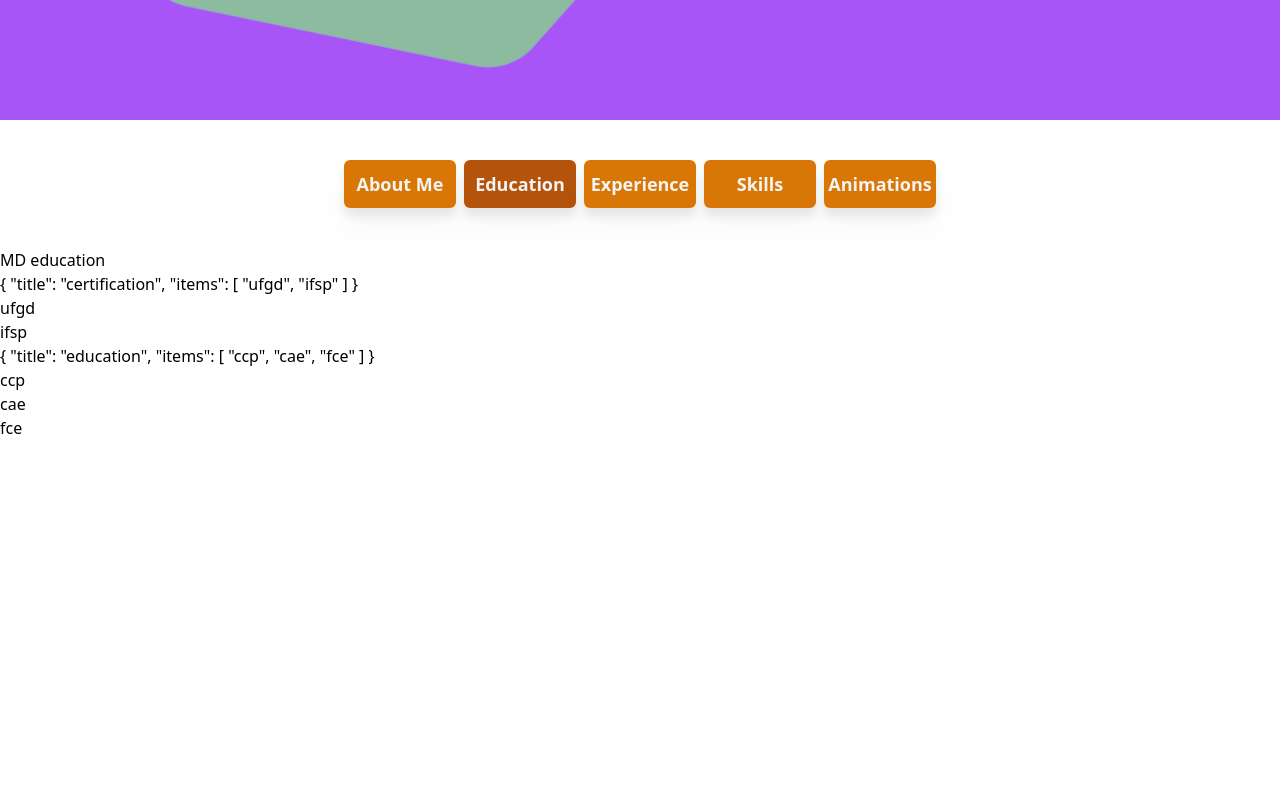
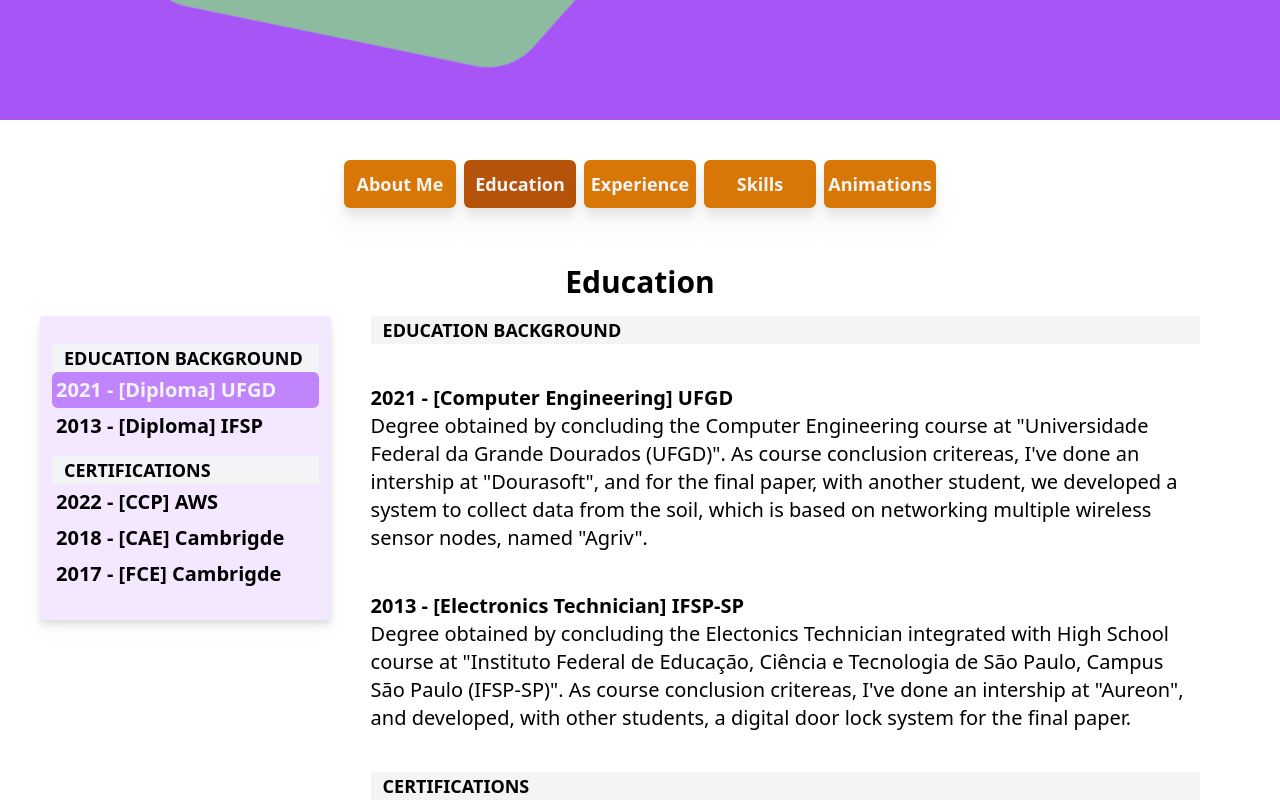
Before and after one commit to Kojji/portfolio-two, a Vue app: page /education in a window 1280 px wide. Shown: the part 680-1480 px from the top of the page. Built offline with nearby package versions, Linux system fonts and the light colour scheme.

Commit message:
add: education md and up layout

```diff
--- a/src/App.vue
+++ b/src/App.vue
@@ -12,9 +12,9 @@ onUnmounted(() => window.removeEventListener('resize', onWidthChange))
 <template>
   <div id="app">
     <FullScreenBanner />
-    <div>
+    <div class="relative">
       <InfoMenu />
-      <router-view class="global-class"/>
+      <router-view class="global-class container mx-auto"/>
     </div>
   </div>
 </template>
--- a/src/assets/i18n.js
+++ b/src/assets/i18n.js
@@ -50,18 +50,20 @@ export default {
         Sections: [
           {
             id: 1,
-            title: "certification",
-            value: "Certifications",
+            title: "education",
+            value: "Education Background",
             items: [
               {
                 id: 1,
                 title: "ufgd",
+                valueMenu: "2021 - [Diploma] UFGD",
                 valueLabel: "2021 - [Computer Engineering] UFGD",
                 valueDescription: "Degree obtained by concluding the Computer Engineering course at \"Universidade Federal da Grande Dourados (UFGD)\". As course conclusion critereas, I've done an intership at \"Dourasoft\", and for the final paper, with another student, we developed a system to collect data from the soil, which is based on networking multiple wireless sensor nodes, named \"Agriv\".",
               },
               {
                 id: 2,
                 title: "ifsp",
+                valueMenu: "2013 - [Diploma] IFSP",
                 valueLabel: "2013 - [Electronics Technician] IFSP-SP",
                 valueDescription: "Degree obtained by concluding the Electonics Technician integrated with High School course at \"Instituto Federal de Educação, Ciência e Tecnologia de São Paulo, Campus São Paulo (IFSP-SP)\". As course conclusion critereas, I've done an intership at \"Aureon\", and developed, with other students, a digital door lock system for the final paper.",
               }
@@ -69,24 +71,27 @@ export default {
           },
           {
             id: 2,
-            title: "education",
-            value: "Education Background",
+            title: "certification",
+            value: "Certifications",
             items: [
               {
                 id: 1,
                 title: "ccp",
+                valueMenu: "2022 - [CCP] AWS",
                 valueLabel: "2022 - [Certified Cloud Practitioner (CCP)] AWS",
                 valueDescription: "Certification regarding passing grade at AWS CCP examination.",
               },
               {
                 id: 2,
                 title: "cae",
+                valueMenu: "2018 - [CAE] Cambrigde",
                 valueLabel: "2018 - [Certificate in Advanced English (CAE)] Cambrigde English",
                 valueDescription: "Certification regarding the score of 183 at Cambridge's CAE examination, equivalent to CEFR's C1 Level.",
               },
               {
                 id: 3,
                 title: "fce",
+                valueMenu: "2017 - [FCE] Cambrigde",
                 valueLabel: "2017 - [First Certificate in English (FCE)] Cambrigde English",
                 valueDescription: "Certification regarding the score of 193 at Cambridge's FCE examination, equivalent to CEFR's C1 Level.",
               }
@@ -199,18 +204,20 @@ export default {
         Sections: [
           {
             id: 1,
-            title: "certification",
-            value: "Certificações",
+            title: "education",
+            value: "Formação Acadêmica",
             items: [
               {
                 id: 1,
                 title: "ufgd",
+                valueMenu: "2021 - [Diploma] UFGD",
                 valueLabel: "2021 - [Engenheiro de Computação] UFGD",
                 valueDescription: "Conclusão do curso de Engenharia de Computação na Universidade Federal da Grande Dourados (UFGD). Como critério de formação, realizei um estágio na \"Dourasoft\", e desenvolvi, com outro acadêmico, um sistema de coleta de dados do solo, composto de multiplos equipamentos de comunicação sem fio, denominado Agriv, como TCC.",
               },
               {
                 id: 2,
                 title: "ifsp",
+                valueMenu: "2013 - [Diploma] IFSP",
                 valueLabel: "2013 - [Técnico em Eletrônica] IFSP-SP",
                 valueDescription: "Conclusão do curso de Técnico em Eletrônica e Ensino Médio no Instituto Federal de Educação, Ciência e Tecnologia de São Paulo, Campus São Paulo (IFSP-SP). Como critérios de formação, realizei um estágio na \"Aureon\", e desenvolvi, junto com outros acadêmicos, um sistema de trava eletrônica por senha como TCC.",
               }
@@ -218,24 +225,27 @@ export default {
           },
           {
             id: 2,
-            title: "education",
-            value: "Formação Acadêmica",
+            title: "certification",
+            value: "Certificações",
             items: [
               {
                 id: 1,
                 title: "ccp",
+                valueMenu: "2022 - [CCP] AWS",
                 valueLabel: "2022 - [Certified Cloud Practitioner (CCP)] AWS",
                 valueDescription: "Certificado referente à aprovação no exame CCP da AWS.",
               },
               {
                 id: 2,
                 title: "cae",
+                valueMenu: "2018 - [CAE] Cambrigde",
                 valueLabel: "2018 - [Certificate in Advanced English (CAE)] Cambridge English",
                 valueDescription: "Certificado de pontuação 183 no exame CAE de Cambridge, equivalente ao nível C1 do \"CEFR\".",
               },
               {
                 id: 3,
                 title: "fce",
+                valueMenu: "2017 - [FCE] Cambrigde",
                 valueLabel: "2017 - [First Certificate in English (FCE)] Cambrigde English",
                 valueDescription: "Certificado de pontuação 193 no exame FCE de Cambridge, equivalente ao nível C1 do \"CEFR\".",
               },
--- a/src/components/EducationMDItem.vue
+++ b/src/components/EducationMDItem.vue
@@ -1,5 +1,5 @@
 <script setup>
-import { inject, reactive } from 'vue'
+import { inject, reactive, ref } from 'vue'
 
 const $t = inject('$t');
 
@@ -21,14 +21,32 @@ let educationItems = reactive([
   },
 ])
 
+const selected = ref('ufgd')
 </script>
 
 <template>
-  <div>MD education</div>
-  <div v-for="(item, index) in educationItems" :key="index">
-    {{item}}
-    <div v-for="(subItem, subIndex) in item.items" :key="subIndex" >
-      {{subItem}}
+  <div class="px-10 flex flex-col" id="big-education-card" >
+    <h2 class="py-4 mx-auto font-bold lg:text-3xl text-2xl">{{$t('InfoCards.Education.PageTitle')}}</h2>
+    <div class="inline-flex">
+      <div class="px-3 py-4 lg:w-96 w-64 h-min bg-purple-100 rounded drop-shadow-lg">
+        <div v-for="(item, index) in educationItems" :key="index" class="my-3">
+          <div class="px-3 bg-gray-100 font-semibold text-lg uppercase">{{$t(`InfoCards.Education.Sections[${index}].value`)}}</div>
+          <div v-for="(subItem, subIndex) in item.items" :key="subIndex" >
+            <a :href="'#' + subItem">
+              <button class="hover:bg-purple-400 hover:text-zinc-100 w-full flex items-center p-1 rounded-md font-semibold text-xl" :class="{ 'bg-purple-400 text-zinc-100' : selected == $t(`InfoCards.Education.Sections[${index}].items[${subIndex}].title`) }" @click="selected = $t(`InfoCards.Education.Sections[${index}].items[${subIndex}].title`)" >{{$t(`InfoCards.Education.Sections[${index}].items[${subIndex}].valueMenu`)}}</button>
+            </a>
+          </div>
+        </div>
+      </div>
+      <div class="w-full lg:px-10 px-5">
+        <div v-for="(item, index) in educationItems" :key="index">
+          <div class="px-3 bg-gray-100 font-semibold text-lg uppercase">{{$t(`InfoCards.Education.Sections[${index}].value`)}}</div>
+          <div v-for="(subItem, subIndex) in item.items" :key="subIndex" class="my-10">
+            <p :id="subItem" class="font-bold text-xl">{{$t(`InfoCards.Education.Sections[${index}].items[${subIndex}].valueLabel`)}}</p>
+            <p class="text-xl" >{{$t(`InfoCards.Education.Sections[${index}].items[${subIndex}].valueDescription`)}}</p>
+          </div>
+        </div>
+      </div>
     </div>
   </div>
 </template>
--- a/src/components/EducationSMItem.vue
+++ b/src/components/EducationSMItem.vue
@@ -24,11 +24,14 @@ let educationItems = reactive([
 </script>
 
 <template>
-  <div>SM education</div>
-  <div v-for="(item, index) in educationItems" :key="index">
-    {{item}}
-    <div v-for="(subItem, subIndex) in item.items" :key="subIndex" >
-      {{subItem}}
+  <div class="px-5 flex flex-col" id="small-education-card" >
+    <h2 class="py-4 mx-auto font-bold text-xl">{{$t('InfoCards.Education.PageTitle')}}</h2>
+
+    <div v-for="(item, index) in educationItems" :key="index">
+      {{item.title}}
+      <div v-for="(subItem, subIndex) in item.items" :key="subIndex" >
+        {{subItem}}
+      </div>
     </div>
   </div>
 </template>
--- a/src/views/About.vue
+++ b/src/views/About.vue
@@ -58,7 +58,7 @@ import photo from '/src/assets/images/photo.jpg'
   border-radius: 50%;
 }
 
-#personal-card{
+/* #personal-card{ */
   /* margin-bottom: var(--bottom-margin); */
-}
+/* } */
 </style>
--- a/src/views/Education.vue
+++ b/src/views/Education.vue
@@ -9,7 +9,7 @@ let windowWidth = computed(() => $store.getters.getWindowWidth)
 
 <template>
   <div class="education">
-    <EducationMDItem v-if="windowWidth > 767.98" />
+    <EducationMDItem v-if="windowWidth > 1023.98" />
     <EducationSMItem v-else />
   </div>
 </template>
```
